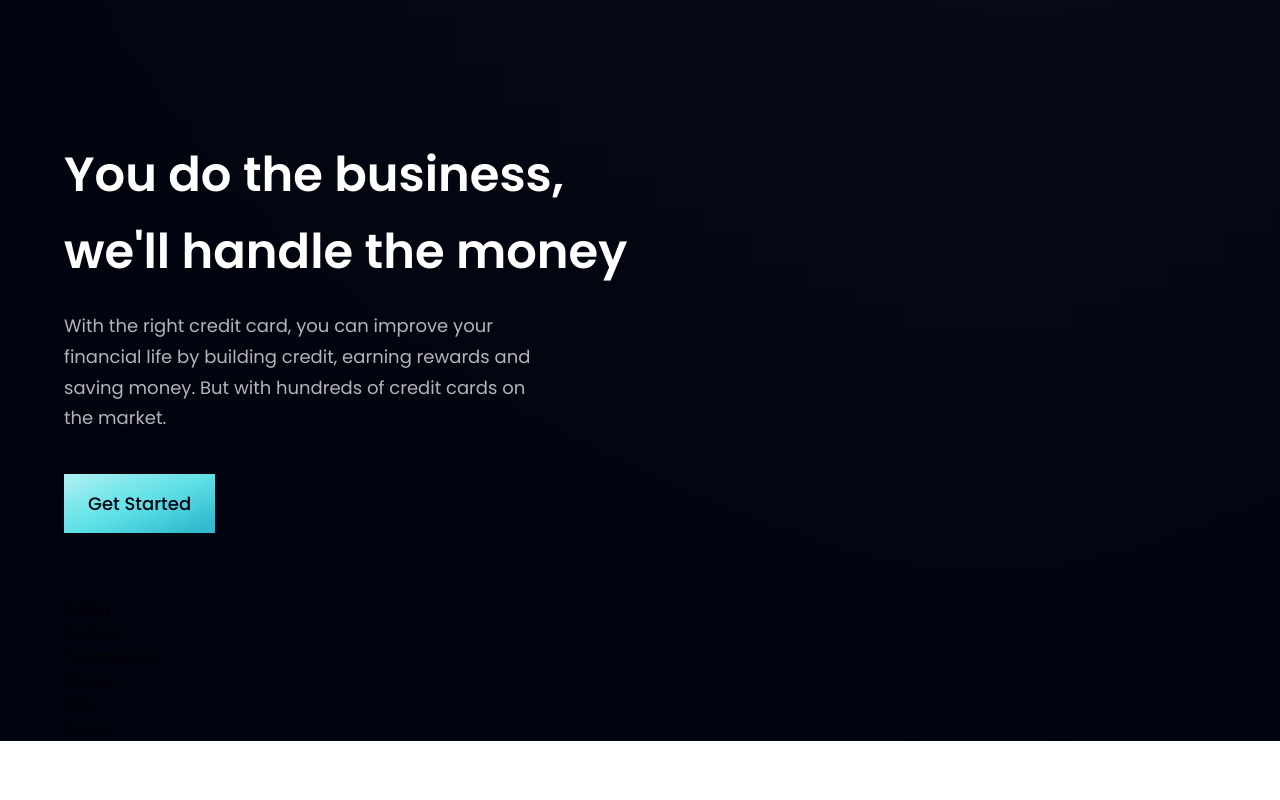
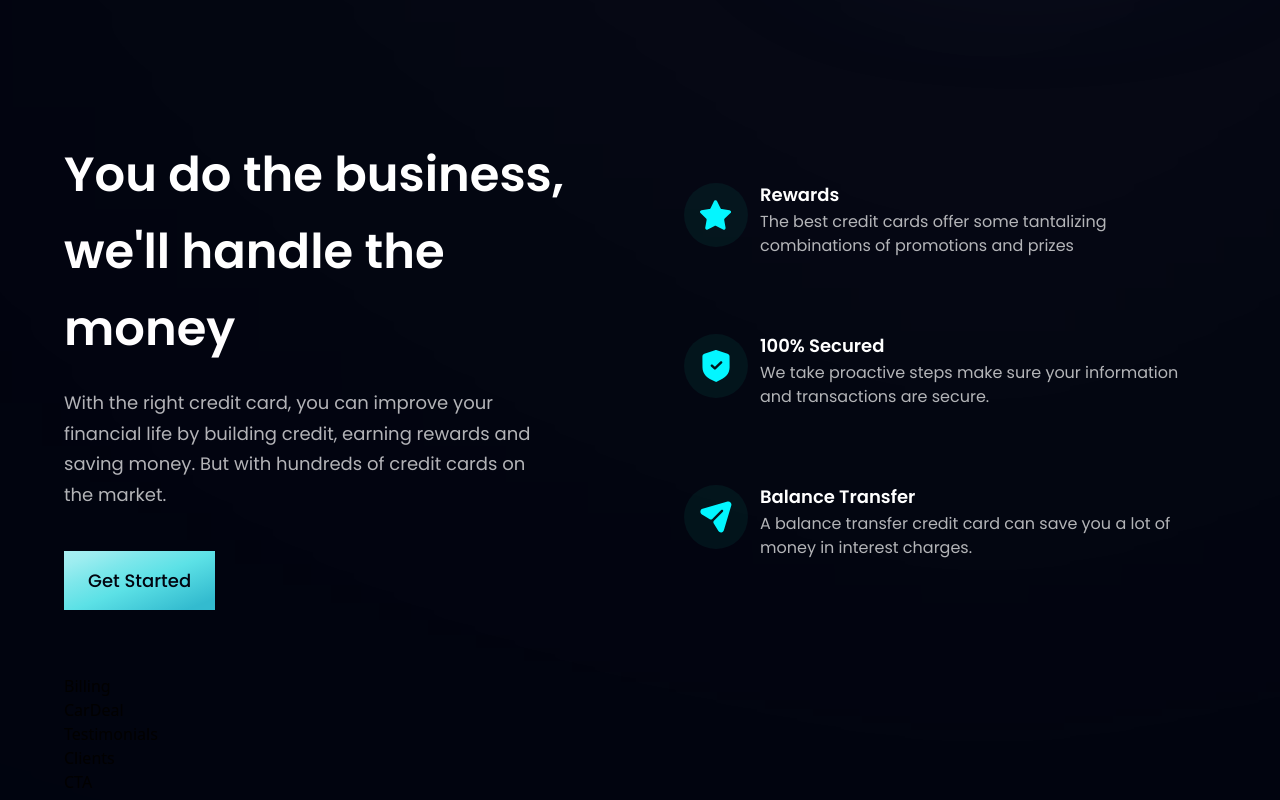
Before and after one commit to podestal/bank-tailwind-landing, a React (Vite) app: page / in a window 1280 px wide. Shown: the part 760-1560 px from the top of the page. Before the commit the page ends 1501 px from the top, so only its background shows below. Built offline with nearby package versions, Linux system fonts and the light colour scheme.

Commit message:
business section done

```diff
--- a/src/components/Business.jsx
+++ b/src/components/Business.jsx
@@ -1,6 +1,18 @@
 import { features } from "../constants"
 import styles, { layout } from "../style"
 import Button from "./Button"
+
+const FeatureCard = ({ feature, idx }) => (
+    <div className={`flex flex-row p-6 rounded-[20px] ${idx !== features.length - 1 ? 'mb-6' : 'mb-0'} feature-card`}>
+        <div className={`w-[64px] h-[64px] rounded-full ${styles.flexCenter} bg-dimBlue`}>
+            <img src={feature.icon} alt="Icon" className="w-[50%] h-[50%]"/>
+        </div>
+        <div className="flex-1 flex flex-col ml-3">
+            <h4 className="font-poppins font-semibold text-white text-[18px] leading-[23px] mb-1">{feature.title}</h4>
+            <p className="font-poppins font-normal text-dimWhite text-[16px] leading-[24px] mb-1">{feature.content}</p>
+        </div>
+    </div>
+)
 
 const Business = () => {
   return (
@@ -14,6 +26,15 @@
             </p>
             <Button styles='mt-10'/>
         </div>
+        <div className={`${layout.sectionImg} flex-col`}>
+            {features.map(( feature, idx) => (
+                <FeatureCard
+                    key={feature.id}
+                    feature={feature}
+                    idx={idx}
+                />
+            ))}
+        </div>
     </section>
   )
 }
```
